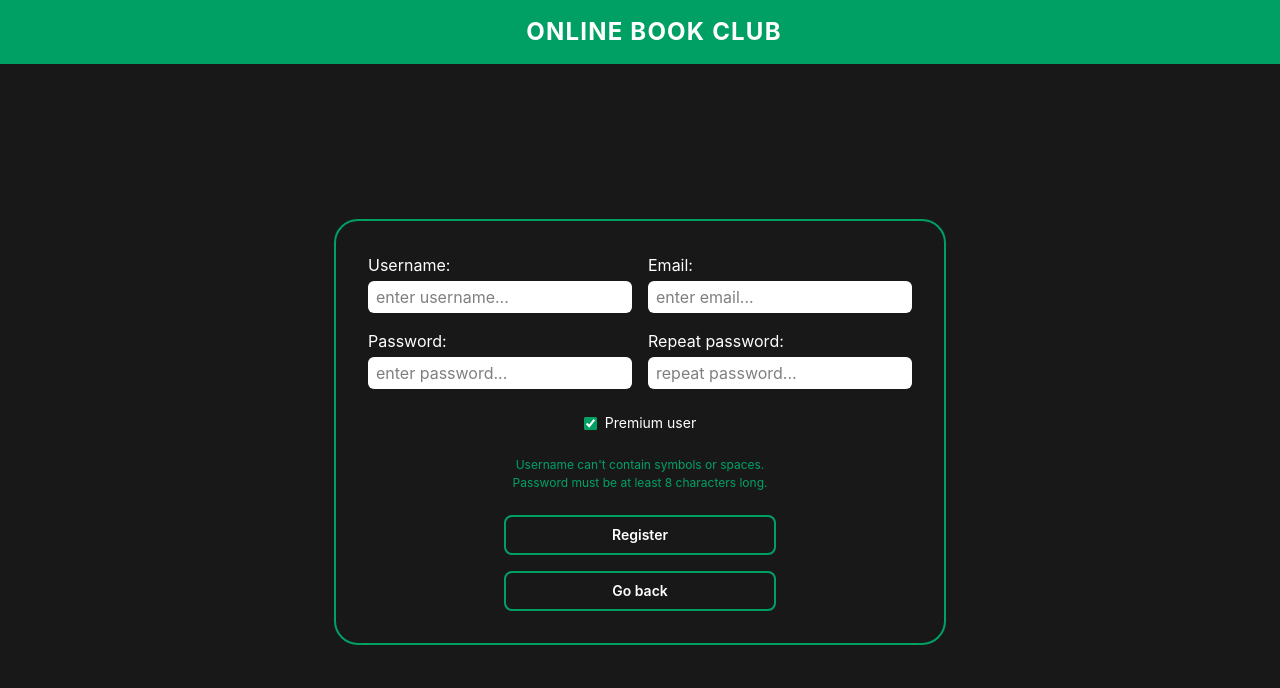
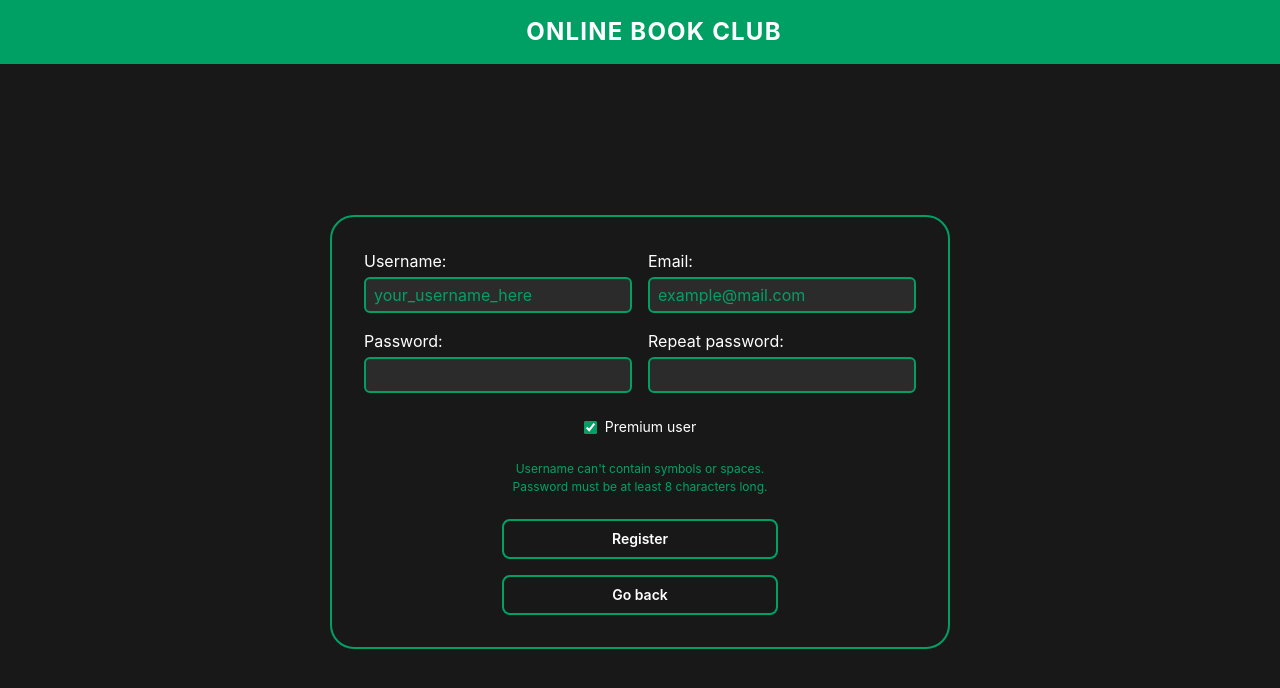
Before and after one commit to gerard-asuncion/online-book-club, a React (Vite) app: page /register in a window 1280 px wide. Shown: the top 688 px of the page. Built offline with nearby package versions, Linux system fonts and the light colour scheme; no server answers.

Commit message:
fix: login and register colors are better

```diff
--- a/src/features/userProfile/userProfileSlice.ts
+++ b/src/features/userProfile/userProfileSlice.ts
@@ -31,11 +31,8 @@ export const fetchStoredBooks = createAsyncThunk<
         const fetchPromises = bookIds.map(bookId =>
             axios.get(`${BOOKS_API_URL}/${bookId}`)
         );
-
       const responses = await Promise.all(fetchPromises);
-
       const booksData = responses.map(response => response.data as BookItem);
-
       return booksData;
 
     } catch (error) {
--- a/src/hooks/useUserData.ts
+++ b/src/hooks/useUserData.ts
@@ -98,7 +98,7 @@ const useUserData = () => {
 
     const addBookToProfile = async (bookIdToAdd: string): Promise<void> => {
         if (!userProfileUid) throw new ProfileDataError("No user is logged in to perform this action.");
-        if(userStoredBooks.length >= 3) return alert("You can't store more than 3 books. Please, remove some. In 'settings' you can recover any chat where you have written.");
+        if(userStoredBooks.length >= 5) return alert("You can't store more than 5 books. Please, remove some. In 'settings' you can recover any chat where you have written.");
         if(!isPremiumUser) return alert("Only premium users can store books. Please, upgrade your account.");
         try {
             const userDocRef: DocumentReference<DocumentData, DocumentData> = doc(db, USERS_COLLECTION, userProfileUid);
--- a/src/pages/LoginPage.tsx
+++ b/src/pages/LoginPage.tsx
@@ -35,8 +35,8 @@ const LoginPage = () => {
                             name="email"
                             value={loginEmail}
                             onChange={(e) => {setLoginEmail(e.target.value)}}
-                            placeholder="Enter email..."
-                            className="bg-white p-1 rounded-md"
+                            placeholder="example@mail.com"
+                            className="bg-secondary-color border-main-color border-2 text-white placeholder:text-main-color p-1 rounded-md"
                         />
                         <label
                             htmlFor="email"
@@ -49,8 +49,7 @@ const LoginPage = () => {
                             name="password"
                             value={loginPassword}
                             onChange={(e) => {setLoginPassword(e.target.value)}}
-                            placeholder="Enter password..."
-                            className="bg-white p-1 mb-5 rounded-md"
+                            className="bg-secondary-color border-main-color border-2 text-white p-1 mb-5 rounded-md"
                         />
                             {userLoginErrors.map((error, index) =>
                                 <div
--- a/src/pages/RegisterPage.tsx
+++ b/src/pages/RegisterPage.tsx
@@ -56,8 +56,8 @@ const RegisterPage = () => {
                         name="username"
                         value={newUsername}
                         onChange={(e) => setNewUsername(e.target.value)}
-                        className="bg-white py-1 px-2 rounded-md"
-                        placeholder="enter username..."
+                        className="bg-secondary-color border-2 border-main-color placeholder:text-main-color py-1 px-2 rounded-md"
+                        placeholder="your_username_here"
                       />
                     </div>
                     <div className="flex flex-col gap-1">
@@ -72,8 +72,8 @@ const RegisterPage = () => {
                         name="email"
                         value={newUserEmail}
                         onChange={(e) => setNewUserEmail(e.target.value)}
-                        className="bg-white py-1 px-2 rounded-md"
-                        placeholder="enter email..."
+                        className="bg-secondary-color border-2 border-main-color placeholder:text-main-color py-1 px-2 rounded-md"
+                        placeholder="example@mail.com"
                       />
                     </div>
                     <div className="flex flex-col gap-1">
@@ -88,8 +88,7 @@ const RegisterPage = () => {
                         name="password"
                         value={newUserPassword}
                         onChange={(e) => setNewUserPassword(e.target.value)}
-                        className="bg-white py-1 px-2 rounded-md"
-                        placeholder="enter password..."
+                        className="bg-secondary-color border-2 border-main-color py-1 px-2 rounded-md"
                       />
                     </div>
                     <div className="flex flex-col gap-1">
@@ -104,8 +103,7 @@ const RegisterPage = () => {
                         name="passwordRepeat"
                         value={newPasswordConfirmation}
                         onChange={(e) => setNewPasswordConfirmation(e.target.value)}
-                        className="bg-white py-1 px-2 rounded-md"
-                        placeholder="repeat password..."
+                        className="bg-secondary-color border-2 border-main-color py-1 px-2 rounded-md"
                       />
                     </div>
 
```
